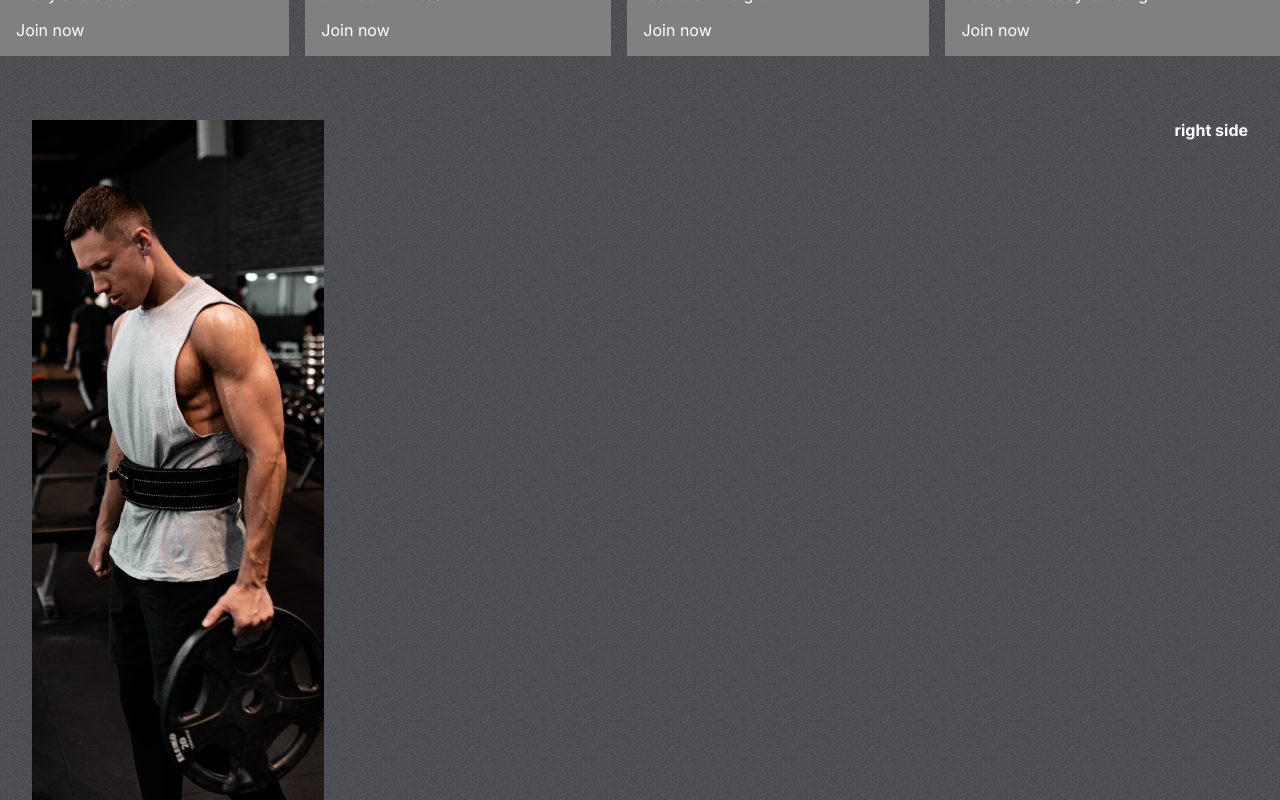
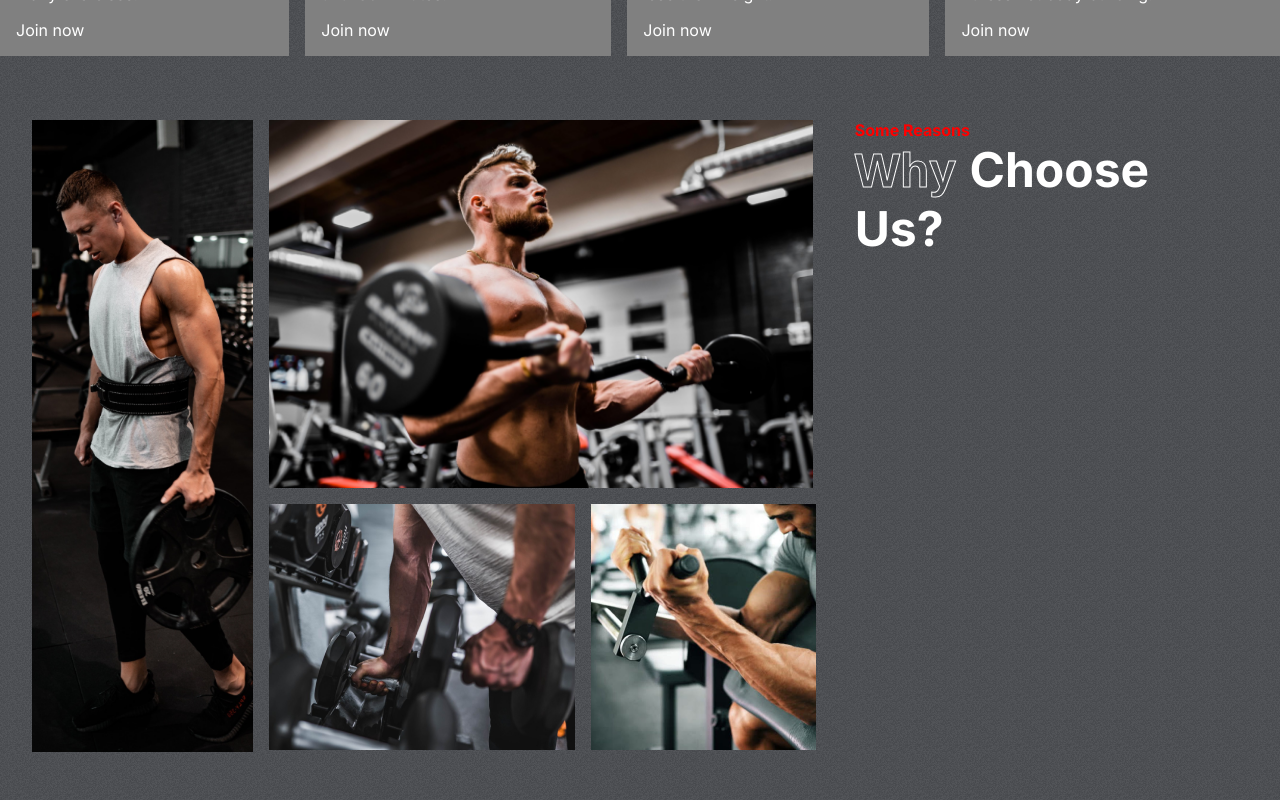
Before and after one commit to bhimray/gym-app, a React (Create React App) app: page / in a window 1280 px wide. Shown: the part 840-1640 px from the top of the page. Built offline with nearby package versions, Linux system fonts and the light colour scheme.

Commit message:
modified:   src/components/Hero.css 	modified:   src/components/Reasons/Reasons.css 	modified:   src/components/Reasons/Reasons.jsx

```diff
--- a/src/components/Hero.css
+++ b/src/components/Hero.css
@@ -133,12 +133,12 @@
     color:white;
 }
 
-.hero_image{
-    position:absolute;
-    right:8rem;
-    top:10rem;
-    width:10rem;
-}
+.hero_image {
+    position: absolute;
+    right: 18rem;
+    top: 10rem;
+    width: 18rem;
+  }
 
 .hero_image_back{
     position:absolute;
@@ -151,7 +151,7 @@
 .calories{
     position:absolute;
     top:26rem;
-    right:15rem;
+    right: 46rem;
     display:flex;
     gap:0.5rem;
     background-color: var(--caloryCard);
--- a/src/components/Reasons/Reasons.css
+++ b/src/components/Reasons/Reasons.css
@@ -5,26 +5,52 @@
 }
 
 .left-s{
+    flex:1 1;
     display: grid;
-    flex:1 1;
-    grid-template-columns: (3, 1fr);
-    grid-auto-rows:1fr;
+    grid-template-columns: repeat(3, 1fr);
+    grid-auto-rows: 1fr;
+    gap:1rem;
+
 }
 .left-s>img{
     object-fit: cover;
-    gap:1rem;
 }
 
 .left-s>:nth-child(1){
     grid-row:1/3;
+    height:39.5rem;
 }
 
-.left-s>:nth-child(2){
-    height:auto;
-    width:16rem;
+.left-s > :nth-child(2) {
+    grid-row: 1;
+    grid-column: 2/4;
+    width: 34rem;
+    height: 23rem;
+  }
+
+
+.left-s>:nth-child(3){
+    grid-row:2;
+    grid-column: 2/3;
+    width:max-content;
+}
+.left-s>:nth-child(4){
+    grid-row:2;
+    grid-column: 3/4;
+    width:max-content;
 }
 
 .right-s{
+    flex:1 1;
+}
+
+.someReasons{
+    font-weight: bold;
+    color:red;
+}
+
+.right-s .why{
+    font-size:3rem;
+    font-weight: bolder;
     color:white;
-    font-weight: bolder;
 }
--- a/src/components/Reasons/Reasons.jsx
+++ b/src/components/Reasons/Reasons.jsx
@@ -21,7 +21,31 @@ const Reasons = () => {
                 <img src={image4} alt="image4"/>
             </div>
             <div className="right-s">
-                right side
+                <div className="someReasons">
+                    Some Reasons
+                </div>
+                <div className='why'>
+                    <span className='stroke-text'>Why </span>
+                    <span> Choose Us?</span>
+                </div>
+                <div>
+                    <div>
+                        <img src="" alt=""></img>
+                        <span></span>
+                    </div>
+                    <div>
+                        <img src="" alt="" />
+                        <span></span>
+                    </div>
+                    <div>
+                        <img src="" alt="" />
+                        <span></span>
+                    </div>
+                    <div>
+                        <img src="" alt="" />
+                        <span></span>
+                    </div>
+                </div>
             </div>
         </div>
     </div>
```
